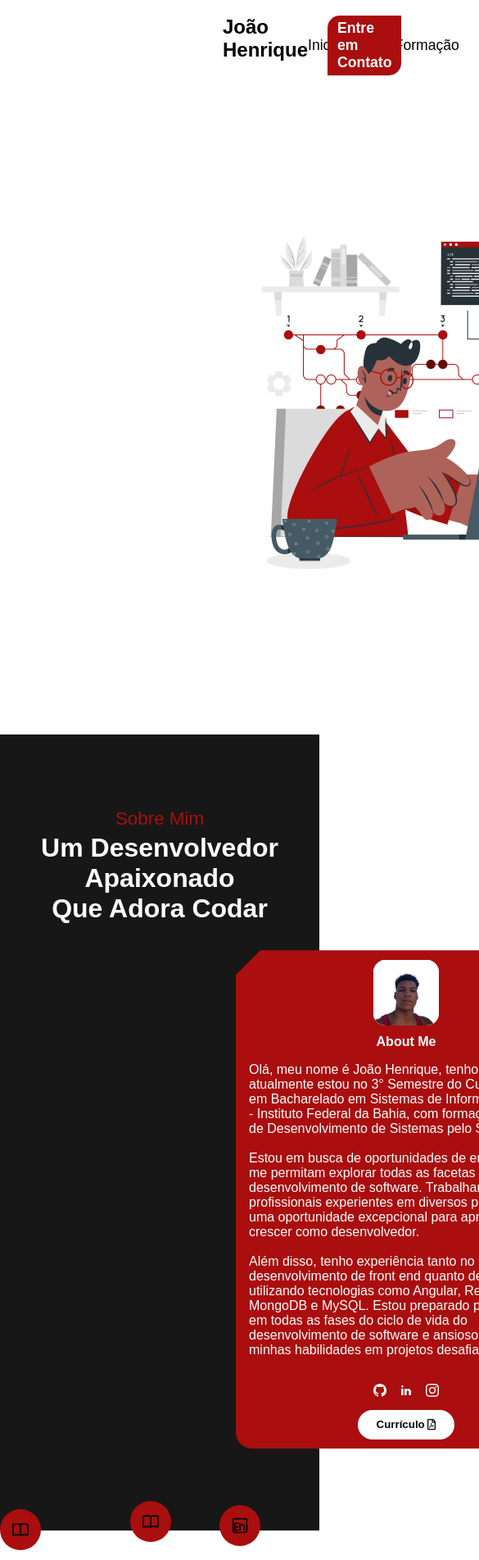
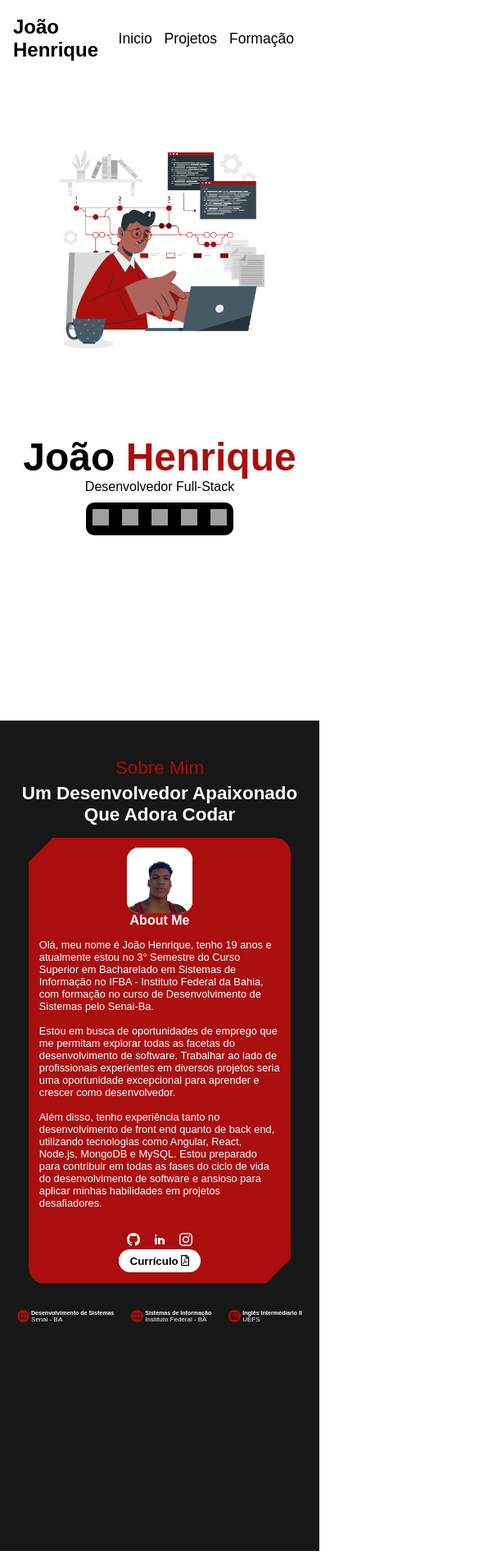
Before and after one commit to JoaoHneri/Portf-lio-Jo-o, an Angular app: page / in a window 390 px wide. Shown: the top 1903 px of the page at 82% size, 585 px wide, since content can reach past the window. Built offline with nearby package versions, Linux system fonts and the light colour scheme; grey boxes are pictures that could not be loaded.

Commit message:
Responsividade

```diff
--- a/src/app/app.component.css
+++ b/src/app/app.component.css
@@ -54,7 +54,7 @@
 }
 
 .aboutMe {
-  height: 115vh;
+  height: 110vh;
   width: 100%;
   align-items: center;
   text-align: center;
@@ -64,7 +64,7 @@
 .aboutMe .meApresentacao p {
   font-size: 1.4em;
   color: rgb(170, 14, 14);
-  padding: 4em 0em 0.2em 0em;
+  padding: 2em 0em 0.2em 0em;
 }
 .aboutMe h1 {
   font-size: 2em;
@@ -170,3 +170,174 @@
   padding: 0em 18em;
   flex-wrap: wrap;
 }
+
+
+@media screen and (max-width: 768px){
+  .introductionMe {
+    display: flex;
+    flex-direction: column;
+    padding: 0;
+    margin: 0;
+  }
+
+  .imgContent img {
+    width: 300px;
+    height: 300px;
+  }
+
+  .s-midias {
+    display: flex;
+    flex-direction: column;
+    justify-content: center;
+    text-align: center;
+    padding-bottom: 10em;
+  }
+
+  .s-midias h1 {
+    font-size: 3em;
+  }
+
+  .s-midias p {
+    font-size: 1em;
+  }
+
+  .bTecs img {
+    margin: 8px;
+    width: 20px;
+    height: 20px;
+  }
+
+
+  .aboutMe {
+    height: 90vh;
+    width: 100%;
+    align-items: center;
+    text-align: center;
+    background-color: #171717;
+  }
+
+  .aboutMe .meApresentacao p {
+    font-size: 1.4em;
+    color: rgb(170, 14, 14);
+    padding: 2em 0em 0.2em 0em;
+  }
+  .aboutMe h1 {
+    font-size: 1.4em;
+    color: white;
+    margin-bottom: 15px;
+  }
+
+  .meInfos {
+    padding: 0;
+    margin: 0;
+  }
+
+  .cardprofile {
+    display: flex;
+    justify-content: center;
+    align-items: center; /* Adicionando esta linha para centralizar verticalmente */
+  }
+
+  .imageCoding{
+    display: none;
+  }
+
+  .meInfos .imageCoding img {
+    display: none;
+  }
+
+
+  .formacao {
+    display: flex;
+    flex-direction: column;
+  }
+
+  .formaInfos {
+    display: flex;
+    flex-direction: row;
+    align-items: center;
+  }
+
+  .infosF {
+    display: flex;
+    width: 100%;
+    justify-content: space-evenly;
+    margin-top: 2em;
+  }
+  .infosF {
+    color: #ffffff;
+  }
+  .infosF span {
+    color: #ffffff;
+  }
+  .formaInfos svg {
+    background-color: rgb(170, 14, 14);
+    padding: 1px;
+    width: 15px;
+    height: 15px;
+    border: 1px solid transparent;
+    border-radius: 50px;
+    margin-right: 2px;
+  }
+
+  .formaInfos .textCont {
+    display: flex;
+    flex-direction: column;
+    align-items: self-start;
+    justify-content: center;
+  }
+
+  .textCont p {
+    font-size: 0.54em;
+    margin-bottom: 0.2em;
+  }
+
+  .textCont span {
+    font-size: .5em;
+  }
+  .myProjs {
+    height: 100%;
+    width: 100%;
+    align-items: center;
+    text-align: center;
+    background-color: #ffffff;
+  }
+
+  .myProjs .titleSection {
+    padding-top: 2em;
+  }
+
+  .titleSection h1 {
+    font-size: 2em;
+  }
+
+  .cards {
+    display: flex;
+    flex-direction: row;
+    align-items: center;
+    justify-content: space-evenly;
+    margin-top: 5em;
+    padding: 0;
+    flex-wrap: wrap;
+  }
+
+}
+
+
+@media screen and (max-width: 400px){
+
+
+  .aboutMe {
+    height: 120vh;
+    width: 100%;
+    align-items: center;
+    text-align: center;
+    background-color: #171717;
+  }
+  .textCont p {
+  font-size: 0.44em;
+  margin-bottom: 0.1em;
+  font-weight: bold;
+}
+
+}
--- a/src/app/components/card-profile/card-profile.component.css
+++ b/src/app/components/card-profile/card-profile.component.css
@@ -69,3 +69,32 @@
     color: white;
     cursor: pointer;
   }
+
+  @media screen and (max-width: 768px) {
+    .card {
+      width: 20em;
+      height: 34em;
+      padding: .8em 0em 10em 0em;
+    }
+
+    .card .info {
+      font-weight: 400;
+      color: white;
+      display: block;
+      text-align: start;
+      font-size: .8em;
+      margin: 1em;
+    }
+
+    .card button {
+      padding: 0.5em 1em;
+      display: block;
+      margin: auto;
+      border-radius: 25px;
+      border: none;
+      font-weight: bold;
+      background: #ffffff;
+      color: rgb(0, 0, 0);
+      transition: .4s ease-in-out;
+    }
+  }
--- a/src/app/components/card-project/card-project.component.css
+++ b/src/app/components/card-project/card-project.component.css
@@ -100,3 +100,57 @@ a{
     border-radius: 7px;
     margin-bottom: 15px;
   }
+
+  @media screen and (max-width: 768px) {
+    .card {
+      position: relative;
+      width: 360px;
+      height: 230px;
+      background-color: #f2f2f2;
+      border-radius: 10px;
+      display: flex;
+      flex-direction: column;
+      align-items: center;
+      justify-content: center;
+      overflow: hidden;
+      perspective: 1000px;
+      box-shadow: 0 0 0 5px #ffffff80;
+      transition: all 0.6s cubic-bezier(0.175, 0.885, 0.32, 1.275);
+      margin-bottom: 1.5em;
+    }
+
+    .card__title {
+      font-size: 1.5em; /* Reduzindo ainda mais o tamanho do título para telas menores */
+    }
+
+    .card__description {
+      font-size: 0.8em; /* Reduzindo ainda mais o tamanho da descrição para telas menores */
+    }
+
+    .card-details h1 {
+      font-size: 1.2em; /* Reduzindo ainda mais o tamanho do título do detalhe para telas menores */
+    }
+
+    .tecsInfos span {
+      font-size: 0.8em; /* Reduzindo o tamanho da fonte dos elementos span para telas menores */
+    }
+  }
+
+  @media screen and (max-width: 468px) {
+    .card {
+      position: relative;
+      width: 330px;
+      height: 230px;
+      background-color: #f2f2f2;
+      border-radius: 10px;
+      display: flex;
+      flex-direction: column;
+      align-items: center;
+      justify-content: center;
+      overflow: hidden;
+      perspective: 1000px;
+      box-shadow: 0 0 0 5px #ffffff80;
+      transition: all 0.6s cubic-bezier(0.175, 0.885, 0.32, 1.275);
+      margin-bottom: 1.5em;
+    }
+  }
--- a/src/app/components/footer/footer.component.css
+++ b/src/app/components/footer/footer.component.css
@@ -79,3 +79,32 @@ font-size: .8em;
   height: 36px;
   margin: 0em .2em;
 }
+
+@media screen and (max-width: 768px) {
+  .footer {
+    padding: 2em 1em;
+    justify-content: center;
+    flex-direction: column;
+  }
+
+  .name{
+    display: flex;
+    flex-direction: column;
+    text-align: center;
+    margin-bottom: 25px;
+}
+
+  .footer .navegacao {
+    display: flex;
+    justify-content: center;
+    align-items: center;
+    margin: 3em 0em;
+  }
+
+  .footer .linksU {
+    display: flex;
+    flex-direction: row;
+    align-items: end;
+    justify-content: center;
+  }
+}
--- a/src/app/components/navbar/navbar.component.css
+++ b/src/app/components/navbar/navbar.component.css
@@ -1,32 +1,49 @@
-nav{
+/* Mantendo as regras existentes */
+
+nav {
     display: flex;
     justify-content: space-between;
     padding: 1.2em 17em;
     width: 100%;
     font-family: Poppins;
     transition: box-shadow 0.3s ease-in-out 0s;
-
 }
 
-.sectionsNav{
+.sectionsNav {
     display: flex;
     justify-content: space-between;
     align-items: center;
     width: 20%;
 }
 
-.contacts{
-     display: flex;
-        align-items: center;
+.contacts {
+    display: flex;
+    align-items: center;
 }
 
 .sectionsNav a {
     text-decoration: none;
     color: black;
     font-size: 1.1em;
+    position: relative;
 }
 
-.contactA{
+.sectionsNav a::after {
+    content: '';
+    position: absolute;
+    bottom: 0;
+    left: 0;
+    width: 0;
+    height: 2px;
+    background-color: rgb(170, 14, 14);
+    transition: width 0.3s ease;
+}
+
+.sectionsNav a:hover::after {
+    width: 100%;
+}
+
+.contactA {
     border-top-left-radius: 15px;
     border-bottom-right-radius: 15px;
     background: rgb(170, 14, 14);
@@ -40,5 +57,24 @@ nav{
     margin-left: 24px;
     font-size: 1.1em;
     font-weight: bold;
+}
 
+
+
+@media only screen and (max-width: 768px) {
+    nav {
+        padding: 1.2em 1em;
+    }
+
+    .sectionsNav {
+        width: 100%;
+        display: flex;
+        flex-direction: row;
+        justify-content: space-evenly;
+
+    }
+
+    .contacts {
+        display: none;
+    }
 }
--- a/src/app/components/navbar/navbar.component.html
+++ b/src/app/components/navbar/navbar.component.html
@@ -4,9 +4,9 @@
     </div>
 
     <div class="sectionsNav">
-        <a href="introductionMe">Inicio</a>
-        <a href="projetos">Projetos</a>
-        <a href="formacao">Formação</a>
+        <a href="#">Inicio</a>
+        <a href="#" (click)="redirectToClass('aboutMe')">Projetos</a>
+        <a href="#" (click)="redirectToClass('myProjs')">Formação</a>
     </div>
 
     <div class="contacts">
--- a/src/app/components/navbar/navbar.component.ts
+++ b/src/app/components/navbar/navbar.component.ts
@@ -12,4 +12,11 @@ export class NavbarComponent implements OnInit {
   ngOnInit(): void {
   }
 
+  redirectToClass( className: string) {
+    const element = document.querySelector(`.${className}`);
+    if (element) {
+      element.scrollIntoView({ behavior: 'smooth' });
+    }
+  }
+
 }
```
